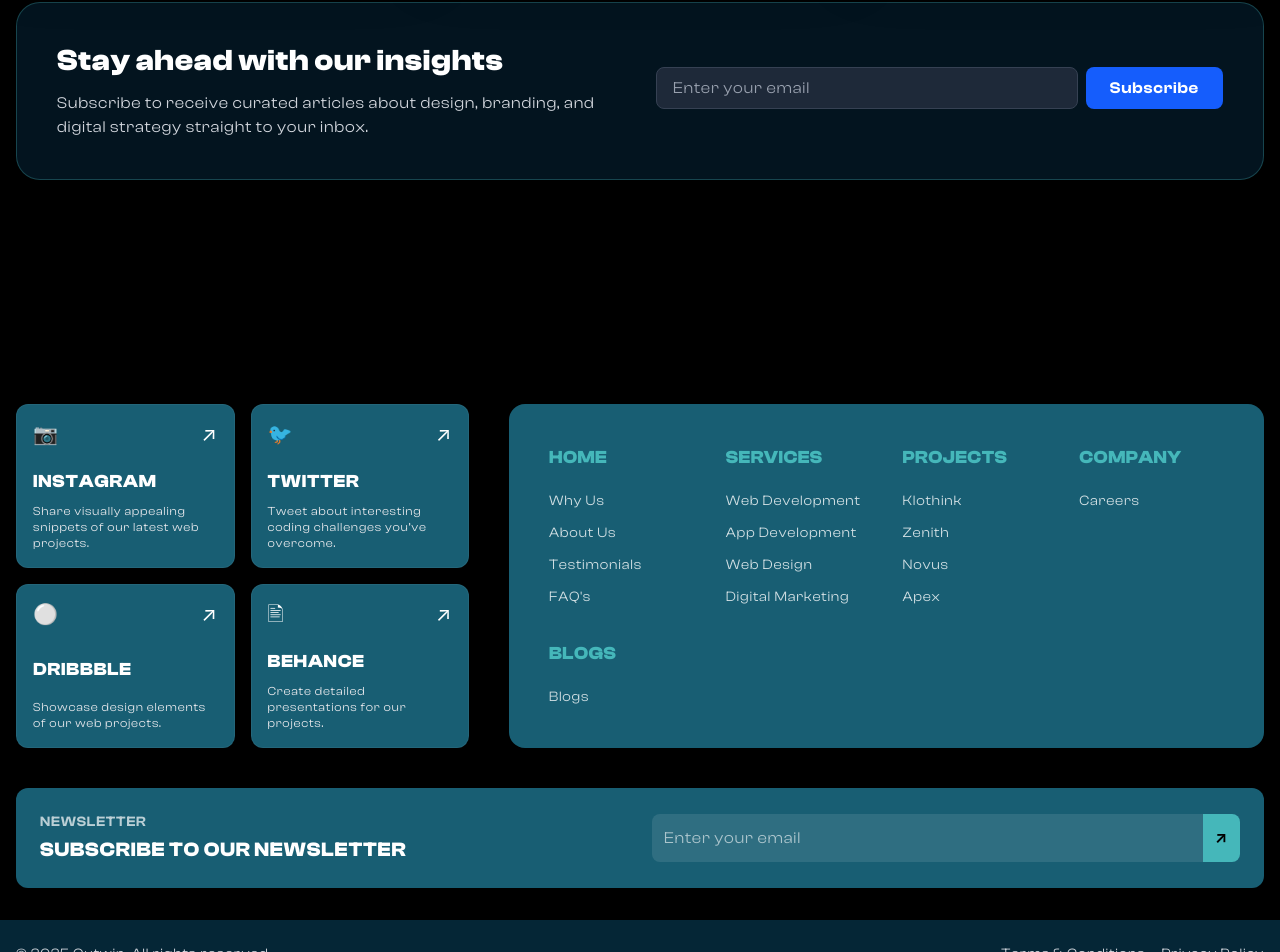
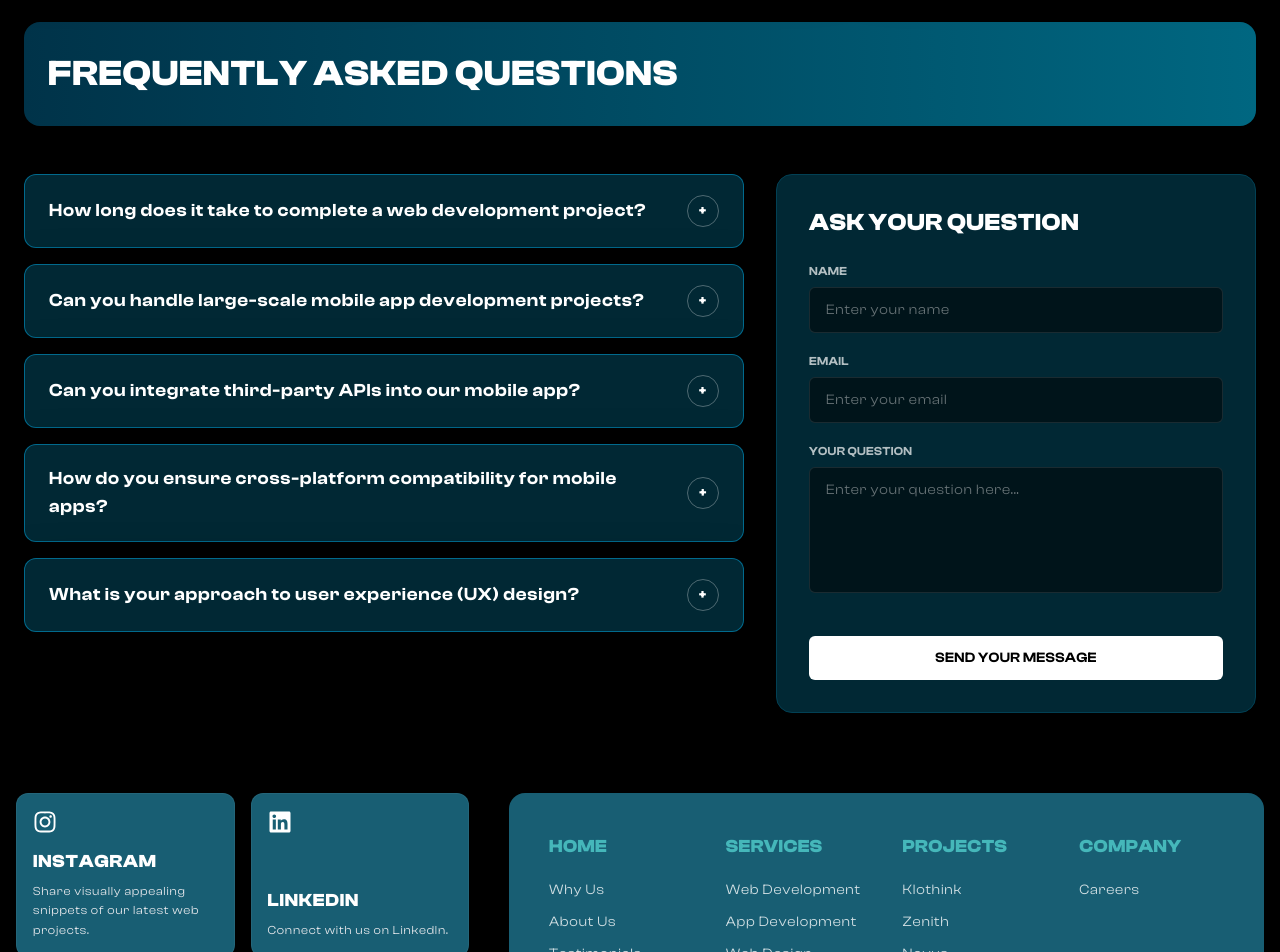
Before and after one commit to Ahmed-Adel0/ourwin-frontend, a Next.js app: page /blogs in a window 1280 px wide. Shown: the part 1290-2242 px from the top of the page. Built offline with nearby package versions, Linux system fonts and the light colour scheme.

Commit message:
update some colors in some sections

```diff
--- a/app/blogs/page.jsx
+++ b/app/blogs/page.jsx
@@ -3,7 +3,7 @@ import Footer from "../components/Footer/Footer";
 import SectionWrapper from "../components/SectionWrapper";
 import Link from "next/link";
 import Image from "next/image";
-import NewsletterForm from "../components/NewsletterForm";
+import FAQSection from "../components/FAQSection";
 
 const blogPosts = [
   {
@@ -57,7 +57,7 @@ const BlogsPage = () => {
     <main className="min-h-screen bg-black pt-24 sm:pt-32 md:pt-40 lg:pt-44 text-white">
       <Navbar />
 
-      <section className="w-full pb-16 md:pb-20 lg:pb-24">
+      <section className="w-full">
         <SectionWrapper>
           {/* Header */}
           <div className="mb-8 sm:mb-10 md:mb-12">
@@ -83,7 +83,7 @@ const BlogsPage = () => {
             </article>
 
             {/* Featured Content */}
-            <article className="bg-[#062131] rounded-2xl border border-[#45B7BA]/25 shadow-[0_24px_70px_rgba(0,0,0,0.85)] p-6 sm:p-7 md:p-8 flex flex-col justify-between">
+            <article className="bg-[#0b253b] rounded-2xl border border-[#45B7BA]/25 shadow-[0_24px_70px_rgba(0,0,0,0.85)] p-6 sm:p-7 md:p-8 flex flex-col justify-between">
               <div>
                 <h2 className="text-xl sm:text-2xl md:text-3xl font-bold tracking-wide mb-4">
                   {featured.title}
@@ -123,7 +123,7 @@ const BlogsPage = () => {
             {others.map((post) => (
               <article
                 key={post.slug}
-                className="bg-[#062131] rounded-2xl border border-[#45B7BA]/20 shadow-[0_20px_60px_rgba(0,0,0,0.8)] overflow-hidden flex flex-col"
+                className="bg-[#0b253b] rounded-2xl border border-[#45B7BA]/20 shadow-[0_20px_60px_rgba(0,0,0,0.8)] overflow-hidden flex flex-col"
               >
                 <div className="relative w-full aspect-[4/3]">
                   <Image
@@ -156,27 +156,9 @@ const BlogsPage = () => {
               </article>
             ))}
           </div>
-
-          {/* Form Section */}
-          <section className="mb-10 md:mb-12">
-            <div className="rounded-3xl bg-[#03141f] border border-[#45B7BA]/30 shadow-[0_20px_70px_rgba(0,0,0,0.85)] p-6 sm:p-8 md:p-10 flex flex-col md:flex-row gap-8 items-start">
-              <div className="md:w-1/2">
-                <h2 className="text-xl sm:text-2xl md:text-3xl font-extrabold mb-3">
-                  Stay ahead with our insights
-                </h2>
-                <p className="text-sm sm:text-base text-gray-300">
-                  Subscribe to receive curated articles about design, branding,
-                  and digital strategy straight to your inbox.
-                </p>
-              </div>
-              <div className="md:w-1/2 w-full">
-                <NewsletterForm />
-              </div>
-            </div>
-          </section>
         </SectionWrapper>
       </section>
-
+      <FAQSection />
       <Footer />
     </main>
   );
--- /dev/null
+++ b/app/components/Achievements/AchievementsSection.jsx
@@ -0,0 +1,100 @@
+"use client";
+
+import { useState, useEffect, useRef } from "react";
+
+const achievements = [
+  {
+    date: "September 2023",
+    year: 2023,
+    title: "GLOBAL RECOGNITION FOR INNOVATION",
+    description:
+      "In 2023, our digital agency gained global acclaim for innovative solutions, setting new standards in the ever-evolving digital landscape.",
+  },
+  {
+    date: "March 2019",
+    year: 2019,
+    title: "INDUSTRY LEADERSHIP ACKNOWLEDGED",
+    description:
+      "Recognized as an industry leader in 2019, our agency received prestigious awards, affirming our commitment to excellence and client satisfaction.",
+  },
+  {
+    date: "August 2015",
+    year: 2015,
+    title: "EXPANSION INTO INTERNATIONAL MARKETS",
+    description:
+      "Expanding horizons in 2015, our agency successfully entered international markets, establishing a global presence and serving clients on a broader scale.",
+  },
+  {
+    date: "January 2010",
+    year: 2010,
+    title: "PIONEERING THE DIGITAL FRONTIER",
+    description:
+      "In 2010, our agency was born, pioneering the digital frontier and establishing core principles that have guided us through a decade of innovation.",
+  },
+];
+
+const AchievementsSection = () => {
+  const [isVisible, setIsVisible] = useState(false);
+  const sectionRef = useRef(null);
+
+  useEffect(() => {
+    const currentRef = sectionRef.current;
+    if (!currentRef) return;
+
+    const observer = new IntersectionObserver(
+      (entries) => {
+        entries.forEach((entry) => {
+          if (entry.isIntersecting) {
+            setIsVisible(true);
+          }
+        });
+      },
+      { threshold: 0.2 }
+    );
+
+    observer.observe(currentRef);
+
+    return () => {
+      if (currentRef) {
+        observer.unobserve(currentRef);
+      }
+    };
+  }, []);
+
+  return (
+    <section ref={sectionRef} className="mt-16 md:mb-20">
+      {/* Header Banner */}
+      <div className="rounded-3xl bg-gradient-to-r from-[#006781] via-[#45B7BA] to-[#0b253b] px-6 sm:px-8 md:px-10 sm:py-5 shadow-[0_24px_80px_rgba(0,0,0,0.8)] mb-6 sm:mb-8">
+        <h2 className="text-lg sm:text-xl md:text-2xl lg:text-3xl font-extrabold tracking-wide">
+          OUR ACHIEVEMENTS
+        </h2>
+      </div>
+
+      {/* Achievements Grid */}
+      <div className="grid grid-cols-1 md:grid-cols-2 xl:grid-cols-4 gap-5 sm:gap-6">
+        {achievements.map((achievement) => (
+          <article
+            key={achievement.title}
+            className="bg-[#0B3B4E] rounded-2xl border border-[#45B7BA]/50 shadow-[0_22px_70px_rgba(0,0,0,0.85)] px-5 py-5 flex flex-col"
+          >
+            <div className="mb-3">
+              <div className="inline-flex px-3 py-1 rounded-full bg-black/35 border border-white/10 text-[11px] text-gray-200 mb-3">
+                <span className="font-semibold">{achievement.date}</span>
+              </div>
+            </div>
+            <div className="grow flex flex-col justify-between">
+              <h3 className="text-sm sm:text-base md:text-lg font-bold mb-2 leading-snug text-dark-teal-light">
+                {achievement.title}
+              </h3>
+              <p className="text-[11px] sm:text-xs text-white/90 leading-relaxed">
+                {achievement.description}
+              </p>
+            </div>
+          </article>
+        ))}
+      </div>
+    </section>
+  );
+};
+
+export default AchievementsSection;
--- a/app/components/AnimatedCounter.jsx
+++ b/app/components/AnimatedCounter.jsx
@@ -1,6 +1,6 @@
 "use client";
 
-import { useState, useEffect } from 'react';
+import { useState, useEffect } from "react";
 
 export default function AnimatedCounter({ value, duration = 2000 }) {
   const [count, setCount] = useState(0);
--- a/app/components/FAQSection/index.jsx
+++ b/app/components/FAQSection/index.jsx
@@ -43,20 +43,7 @@ export default function FAQSection() {
   return (
     <section className="w-full bg-black pt-5 px-4 md:px-6">
       <div className="max-w-7xl mx-auto">
-        <SectionHeader
-          title="Frequently Asked Questions"
-          rightNode={
-            <Link
-              href="/faq"
-              className="hidden sm:inline-flex items-center gap-2 text-sm font-semibold tracking-wide uppercase hover:text-white/80 transition-colors"
-            >
-              <span className="inline-flex h-8 w-8 items-center justify-center rounded-full border border-white/40">
-                ↗
-              </span>
-              <span className="opacity-80">View All</span>
-            </Link>
-          }
-        />
+        <SectionHeader title="Frequently Asked Questions" />
 
         <div className="grid grid-cols-1 lg:grid-cols-[1.5fr_minmax(0,1fr)] gap-8">
           <div className="space-y-4">
--- a/app/components/Footer/SocialMediaCards.jsx
+++ b/app/components/Footer/SocialMediaCards.jsx
@@ -1,33 +1,32 @@
 import Link from "next/link";
-
-// الألوان المستخدمة:
-// لون خلفية مربعات السوشيال ميديا: #185E73 (لون أزرق داكن)
+import { FaInstagram, FaLinkedin, FaTiktok, FaBehance } from "react-icons/fa";
 
 const socialMedia = [
   {
     platform: "INSTAGRAM",
-    icon: "📷",
+    icon: FaInstagram,
     url: "#",
-    description: "Share visually appealing snippets of our latest web projects.",
+    description:
+      "Share visually appealing snippets of our latest web projects.",
     bg: "#185E73",
   },
   {
-    platform: "TWITTER",
-    icon: "🐦",
+    platform: "LINKEDIN",
+    icon: FaLinkedin,
     url: "#",
-    description: "Tweet about interesting coding challenges you’ve overcome.",
+    description: "Connect with us on LinkedIn.",
     bg: "#185E73",
   },
   {
-    platform: "DRIBBBLE",
-    icon: "⚪",
+    platform: "TIKTOK",
+    icon: FaTiktok,
     url: "#",
-    description: "Showcase design elements of our web projects.",
+    description: "Connect with us on TikTok.",
     bg: "#185E73",
   },
   {
     platform: "BEHANCE",
-    icon: "🖹",
+    icon: FaBehance,
     url: "#",
     description: "Create detailed presentations for our projects.",
     bg: "#185E73",
@@ -36,21 +35,26 @@ const socialMedia = [
 
 const SocialMediaCards = () => {
   return (
-    <div className="grid grid-cols-2 gap-4 col-span-1 md:col-span-1">
+    <div className="grid grid-cols-2 gap-4 col-span-1 md:col-span-1 items-stretch">
       {socialMedia.map((item, index) => (
         <Link
           href={item.url}
           key={index}
           target="_blank"
-          className="p-4 rounded-xl shadow-lg border border-white/5 transition-all duration-300 hover:scale-[1.03] hover:border-[#45B7BA] flex flex-col justify-between"
+          className="h-full min-h-[140px] p-4 rounded-xl shadow-lg border border-white/5 transition-all duration-300 hover:scale-[1.03] hover:border-[#45B7BA] flex flex-col justify-between"
           style={{ backgroundColor: item.bg }}
         >
-          <div className="flex justify-between items-center mb-4">
-            <span className="text-xl">{item.icon}</span>
-            <span className="text-xl">↗</span>
+          <div className="shrink-0 mb-3">
+            <item.icon className="w-6 h-6" />
           </div>
-          <h3 className="text-lg font-bold mb-1">{item.platform}</h3>
-          <p className="text-xs text-gray-200">{item.description}</p>
+          <div className="grow flex flex-col justify-end">
+            <h3 className="text-lg font-bold mb-2 leading-tight">
+              {item.platform}
+            </h3>
+            <p className="text-xs text-gray-200 leading-relaxed">
+              {item.description}
+            </p>
+          </div>
         </Link>
       ))}
     </div>
--- a/app/components/Reasons/Reasons.jsx
+++ b/app/components/Reasons/Reasons.jsx
@@ -47,18 +47,6 @@ const Reasons = () => {
                   {reason.description}
                 </p>
               </div>
-
-              <div className="mt-8 flex items-center gap-3">
-                <div className="w-10 h-10 rounded-full border border-white/20 flex items-center justify-center bg-black/40">
-                  <span className="text-white text-lg">↗</span>
-                </div>
-                <Link
-                  href="#"
-                  className="text-sm md:text-base font-medium text-white hover:text-[#45B7BA] transition-colors"
-                >
-                  Learn More
-                </Link>
-              </div>
             </div>
           ))}
         </div>
```
Also changed, not shown: app/about/page.jsx (+12 -5 lines), app/career/page.jsx (+3 -13 lines), app/components/AnimatedStatValue.jsx (added, +61 -0 lines), app/components/Testimonials/Testimonials.jsx (+4 -19 lines), app/services/page.jsx (indentation only).
